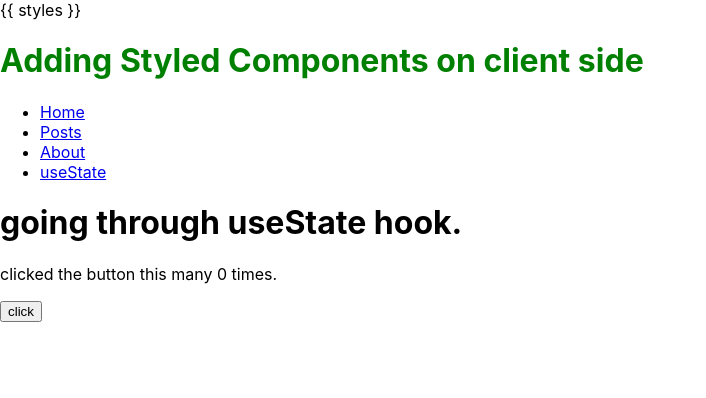
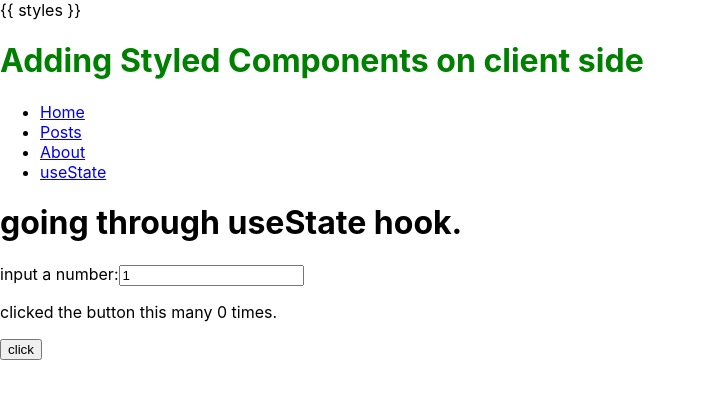
Before and after one commit to samofoke/Software_Engineering, a React (Create React App) app in the folder react_software_architecture/: page /use in a window 1280 px wide. Shown: the top 398 px of the page, without its empty margins (0-706 px from the left). Built offline with nearby package versions, Linux system fonts and the light colour scheme.

Commit message:
basic examples of hooks

```diff
--- a/react_software_architecture/src/state_management/usestate_hooks/usehook.js
+++ b/react_software_architecture/src/state_management/usestate_hooks/usehook.js
@@ -4,12 +4,21 @@ import React, { useState } from "react";
 function HookButton() {
 
     const [clicks, setClicked] = useState(0);
+    const [increseBy, setIncreaseBy] = useState(1);
 
     return(
         <>
             <h1>going through useState hook.</h1>
+            <div>
+                input a number:
+                <input
+                    value={increseBy}
+                    onChange={x => setIncreaseBy(Number(x.target.value))}
+                    type="number"
+                />
+            </div>
             <p>clicked the button this many {clicks} times.</p>
-            <button onClick={() => setClicked(clicks + 1)} >click</button>
+            <button onClick={() => setClicked(clicks + increseBy)} >click</button>
         </>
     )
 }
```
